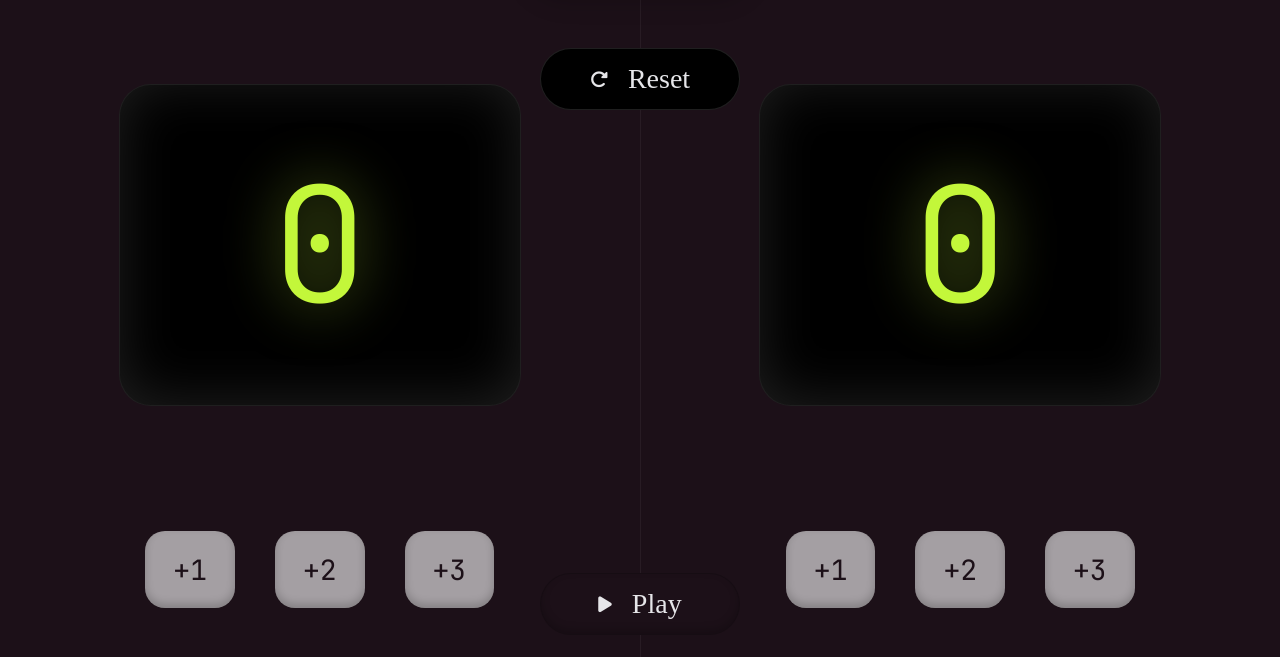
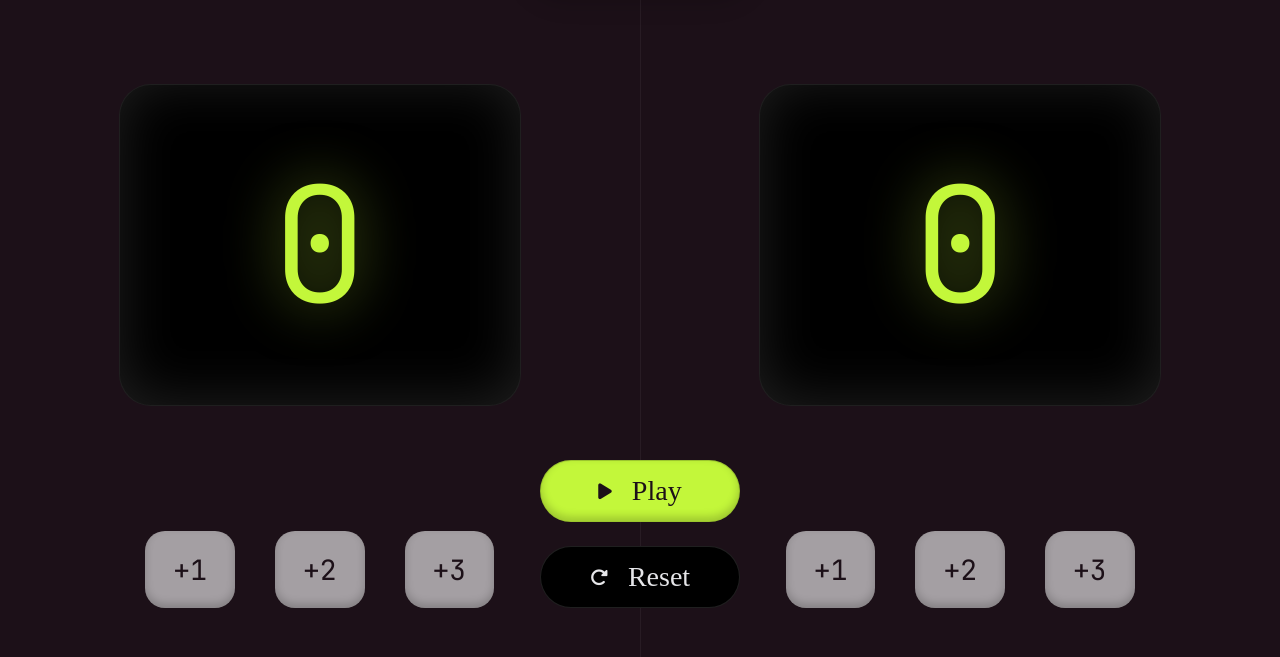
Before and after one commit to InigoHernandez/scoreboard, a website built with Vite: page index.html in a window 1280 px wide. Shown: the part 141-798 px from the top of the page. Built offline with nearby package versions, Linux system fonts and the light colour scheme; files whose address does not match are found by name.

Commit message:
CTA fixes

```diff
--- a/index.css
+++ b/index.css
@@ -204,8 +204,8 @@ button:active {
     border-radius: clamp(25px, 4vw, 40px);
     font-family: aspekta;
     font-size: clamp(1rem, 2.5vw, 1.75rem);
-    background-color: var(--dark);
-    color: var(--light);
+    background-color: var(--yellow);
+    color: var(--dark);
     border: 1px solid var(--dark-trans);
     transition: 0.3s;
     transition-timing-function: ease;
--- a/index.html
+++ b/index.html
@@ -34,13 +34,13 @@
                     <div id="timer">
                         <label id="minutes">00</label>:<label id="seconds">00</label>
                     </div>
+                    <button id="play-btn" onclick="toggleTimer()">
+                        <i class="fas fa-play" id="play-icon"></i>
+                        <span id="play-text"> Play</span>
+                    </button>
                     <button id="reset-btn" onclick="resetScore()">
                         <i class="fas fa-rotate-right" id="reset-icon"></i>
                         <span id="reset-text"> Reset</span>
-                    </button>
-                    <button id="play-btn" onclick="toggleTimer()">
-                        <i class="fas fa-play" id="play-icon"></i>
-                        <span id="play-text"> Play</span>
                     </button>
             </div>
         </div>
```
